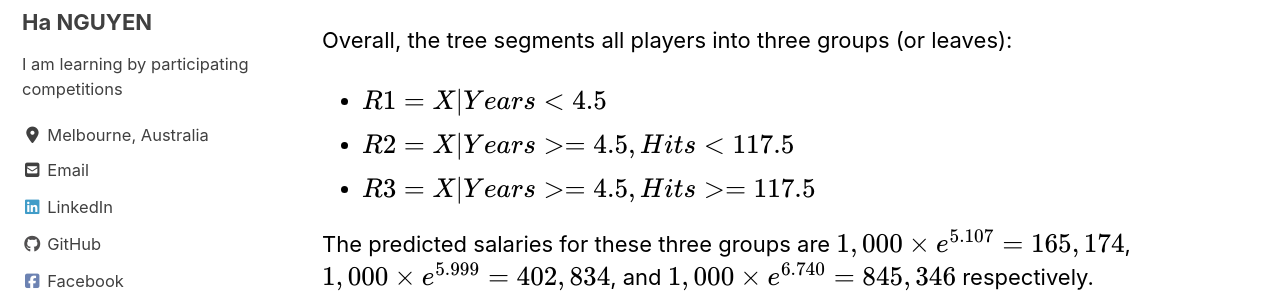
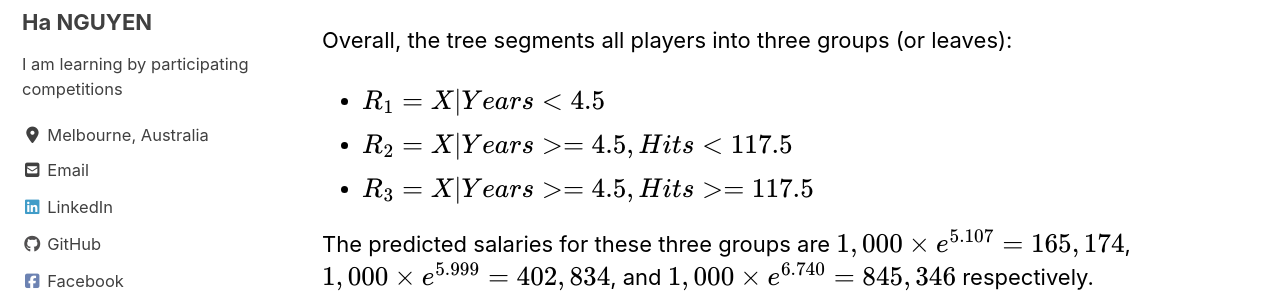
Before and after one commit to datasciblog/datasciblog.github.io, a Jekyll site: the page built from _posts/2020-02-18-tree-based-methods-01.md, in a window 1280 px wide and 900 px high, scrolled down 1562 px. Shown: the part 177-470 px from the top of the window. Built offline with Jekyll 4.4.1, drawn with Linux system fonts in a browser that asks for light colours; cached includes are drawn as plain includes; nearby versions of some CDN libraries; formulas are drawn with MathJax 3.

Commit message:
Update 2020-02-18-tree-based-methods-01.md

```diff
--- a/_posts/2020-02-18-tree-based-methods-01.md
+++ b/_posts/2020-02-18-tree-based-methods-01.md
@@ -34,9 +34,9 @@ toc_icon: "cog"
 The example shows how to use a decision tree to predict the *log* salary of a baseball player based on *Years* - the number of years that he has played in the major leagues and *Hits* - the number of hits that he made in the previous year. The tree has two **internal nodes** - the points along the tree where the predictor space is split (i.e. $Years < 4.5$ and $Hits < 117.5$) and three **terminal nodes (leaves)**. The number in each leaf is the **mean** of the response for the observations that fall there.
 
 Overall, the tree segments all players into three groups (or leaves):
-- $R1 = \{ X \| Years<4.5 \}$
-- $R2 = \{ X \| Years>=4.5,Hits<117.5 \}$
-- $R3 = \{ X \| Years>=4.5, Hits>=117.5 \}$
+- $R_1 = \{ X \| Years<4.5 \}$
+- $R_2 = \{ X \| Years>=4.5,Hits<117.5 \}$
+- $R_3 = \{ X \| Years>=4.5, Hits>=117.5 \}$
 
 The predicted salaries for these three groups are $1,000 \times e^{5.107} = 165,174$, $1,000 \times e^{5.999} = 402,834$, and $1,000 \times e^{6.740} = 845,346$ respectively.
 
```
